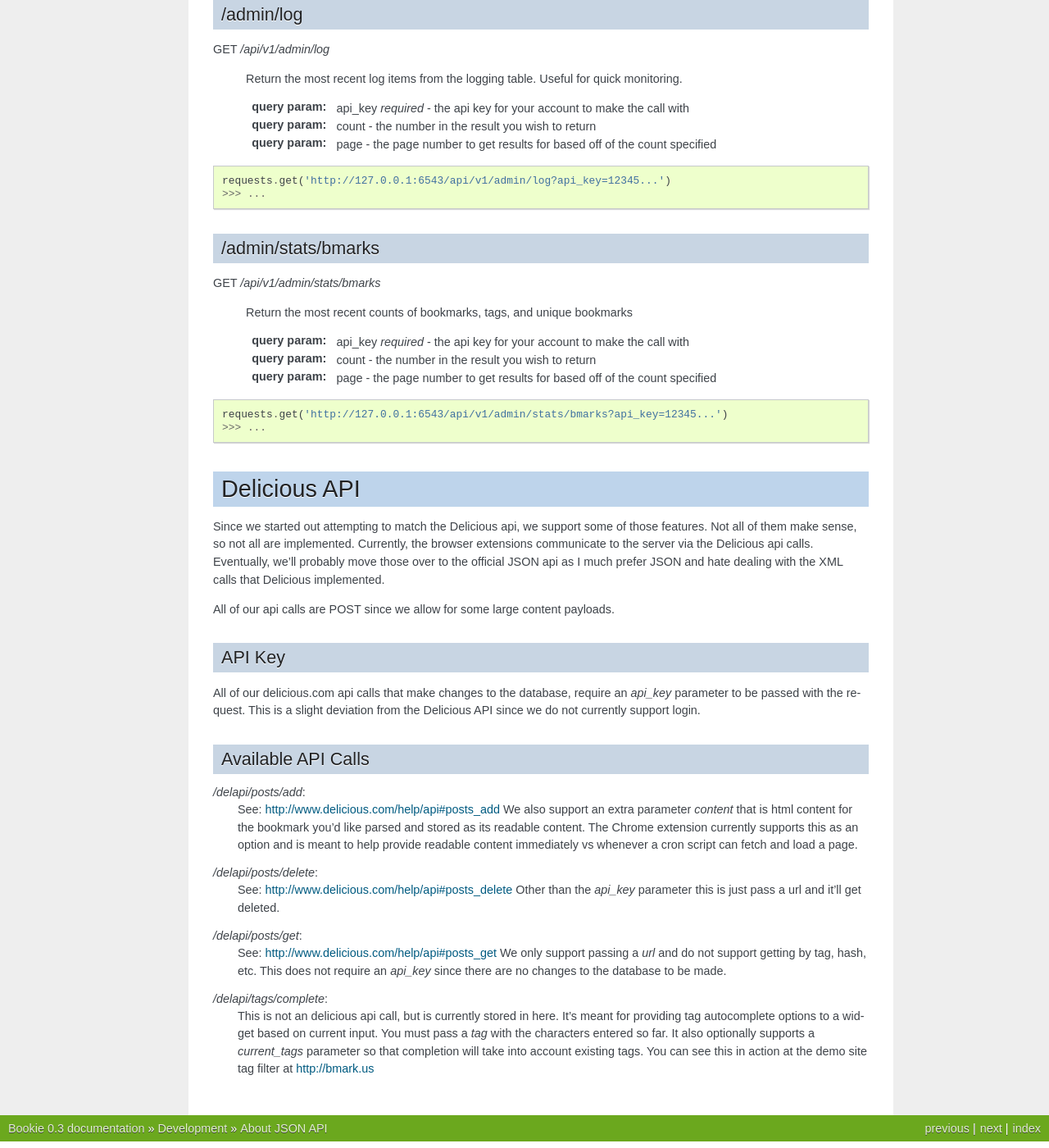
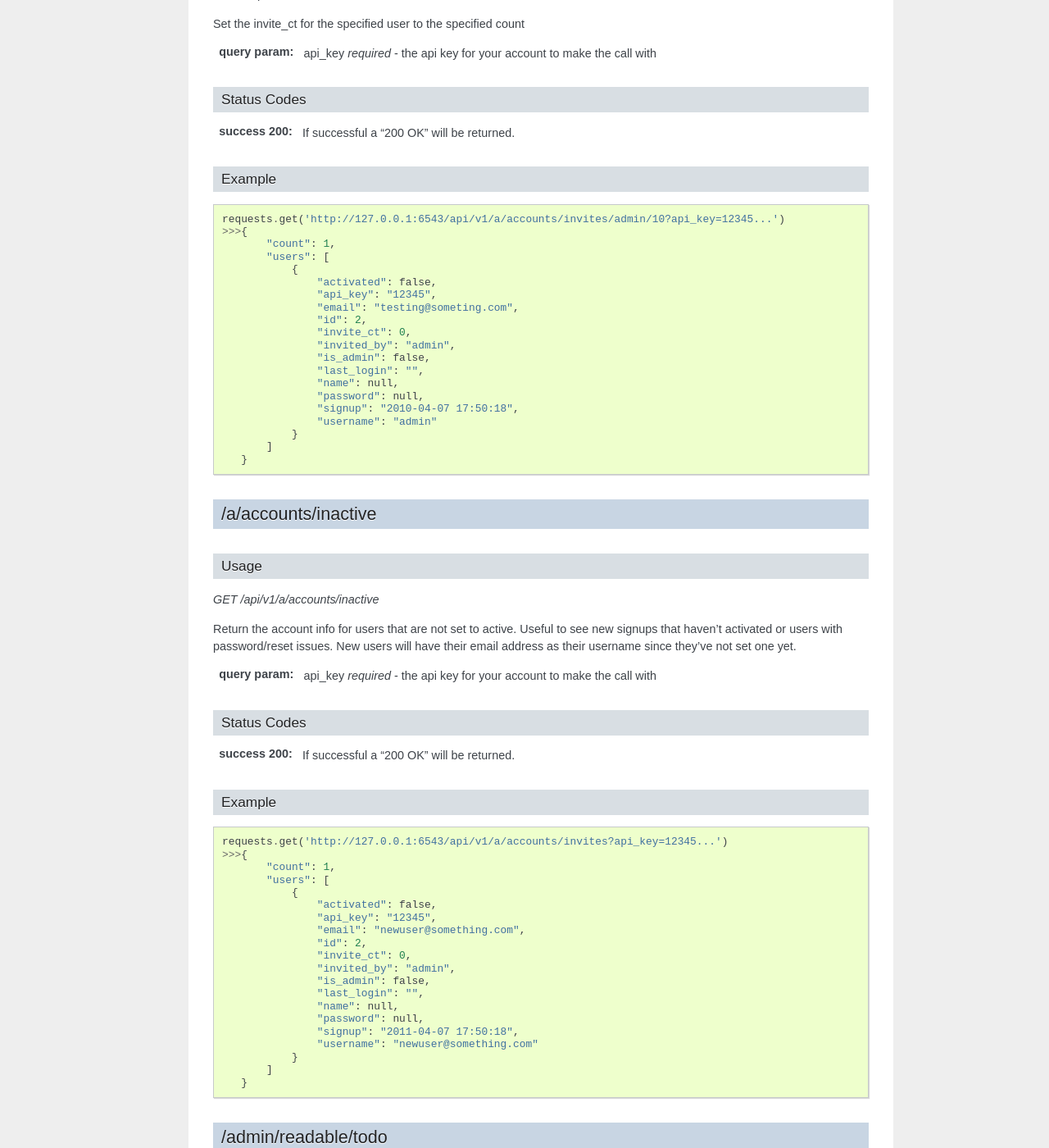
Before and after one commit to bookieio/Bookie, a Sphinx documentation site: the page built from docs/api.rst, in a window 1280 px wide and 1400 px high, scrolled down 19630 px. Shown: the whole window at 82% size. Built offline with Sphinx 7.4.7, drawn with Linux system fonts in a browser that asks for light colours; some of the changed text lies outside the part shown.

Commit message:
Add api docs for the new invite/inactive methods

```diff
--- a/docs/api.rst
+++ b/docs/api.rst
@@ -1070,6 +1070,119 @@ These are calls meant to help the admin with the system. Their documented for
 the project's need.
 
 
+/a/accounts/invites
+~~~~~~~~~~~~~~~~~~~~
+Usage
+'''''
+*GET* `/api/v1/a/accounts/invites`
+
+Return a list of the users and the number of invites they have.
+
+:query param: api_key *required* - the api key for your account to make the call with
+
+Status Codes
+''''''''''''''
+:success 200: If successful a "200 OK" will be returned
+
+Example
+'''''''
+::
+
+    requests.get('http://127.0.0.1:6543/api/v1/a/accounts/invites?api_key=12345...')
+    >>>{
+            "users": [
+                [
+                    "admin",
+                    11
+                ],
+                [
+                    "user2",
+                    0
+                ]
+            ]
+        }
+
+Usage
+'''''
+*POST* `/api/v1/a/accounts/invites/:username/:count`
+
+Set the invite_ct for the specified user to the specified count
+
+:query param: api_key *required* - the api key for your account to make the call with
+
+Status Codes
+''''''''''''''
+:success 200: If successful a "200 OK" will be returned.
+
+Example
+'''''''
+::
+
+    requests.get('http://127.0.0.1:6543/api/v1/a/accounts/invites/admin/10?api_key=12345...')
+    >>>{
+           "count": 1,
+           "users": [
+               {
+                   "activated": false,
+                   "api_key": "12345",
+                   "email": "testing@someting.com",
+                   "id": 2,
+                   "invite_ct": 0,
+                   "invited_by": "admin",
+                   "is_admin": false,
+                   "last_login": "",
+                   "name": null,
+                   "password": null,
+                   "signup": "2010-04-07 17:50:18",
+                   "username": "admin"
+               }
+           ]
+       }
+
+
+/a/accounts/inactive
+~~~~~~~~~~~~~~~~~~~~
+Usage
+'''''
+*GET* `/api/v1/a/accounts/inactive`
+
+Return the account info for users that are not set to active. Useful to see
+new signups that haven't activated or users with password/reset issues. New
+users will have their email address as their username since they've not set
+one yet.
+
+:query param: api_key *required* - the api key for your account to make the call with
+
+Status Codes
+''''''''''''''
+:success 200: If successful a "200 OK" will be returned.
+
+Example
+'''''''
+::
+
+    requests.get('http://127.0.0.1:6543/api/v1/a/accounts/invites?api_key=12345...')
+    >>>{
+           "count": 1,
+           "users": [
+               {
+                   "activated": false,
+                   "api_key": "12345",
+                   "email": "newuser@something.com",
+                   "id": 2,
+                   "invite_ct": 0,
+                   "invited_by": "admin",
+                   "is_admin": false,
+                   "last_login": "",
+                   "name": null,
+                   "password": null,
+                   "signup": "2011-04-07 17:50:18",
+                   "username": "newuser@something.com"
+               }
+           ]
+       }
+
+
 /admin/readable/todo
 ~~~~~~~~~~~~~~~~~~~~
 GET `/api/v1/admin/readable/todo`
@@ -1146,6 +1259,8 @@ GET `/api/v1/admin/stats/bmarks`
     >>> ...
 
 
+
+
 Delicious API
 --------------
 Since we started out attempting to match the Delicious api, we support some of
```
